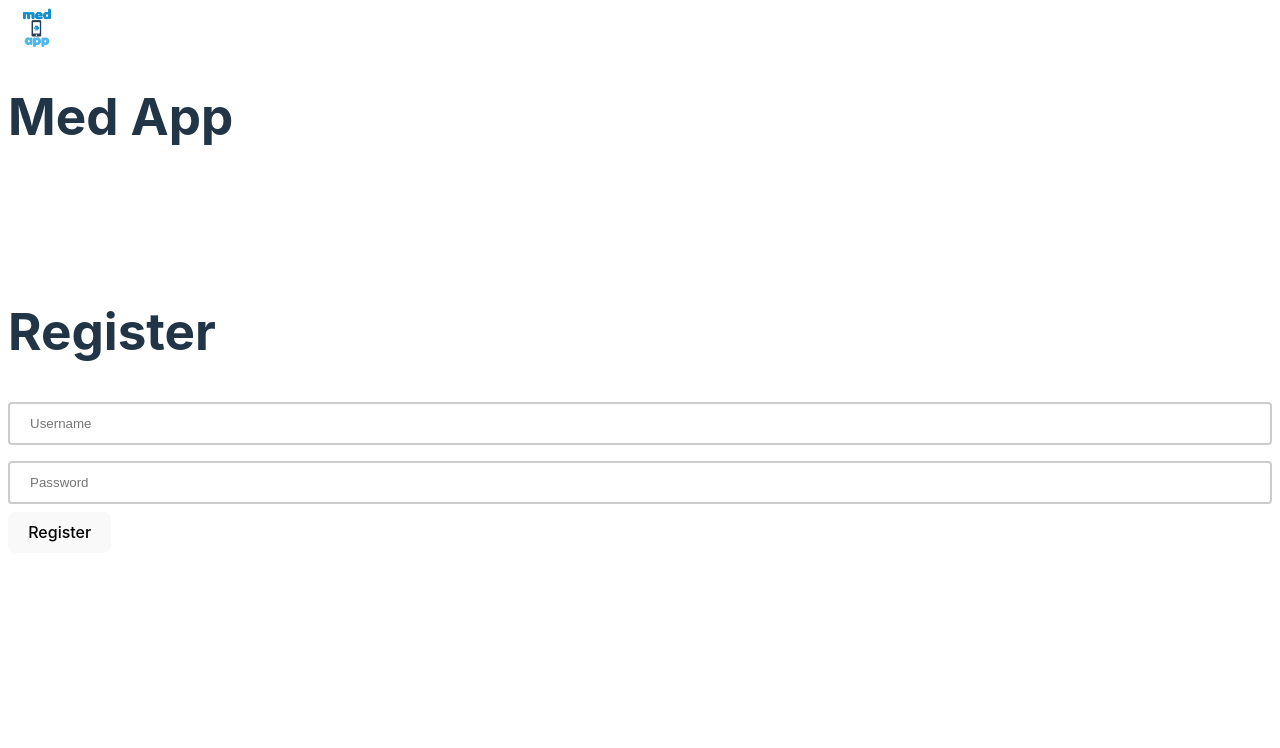
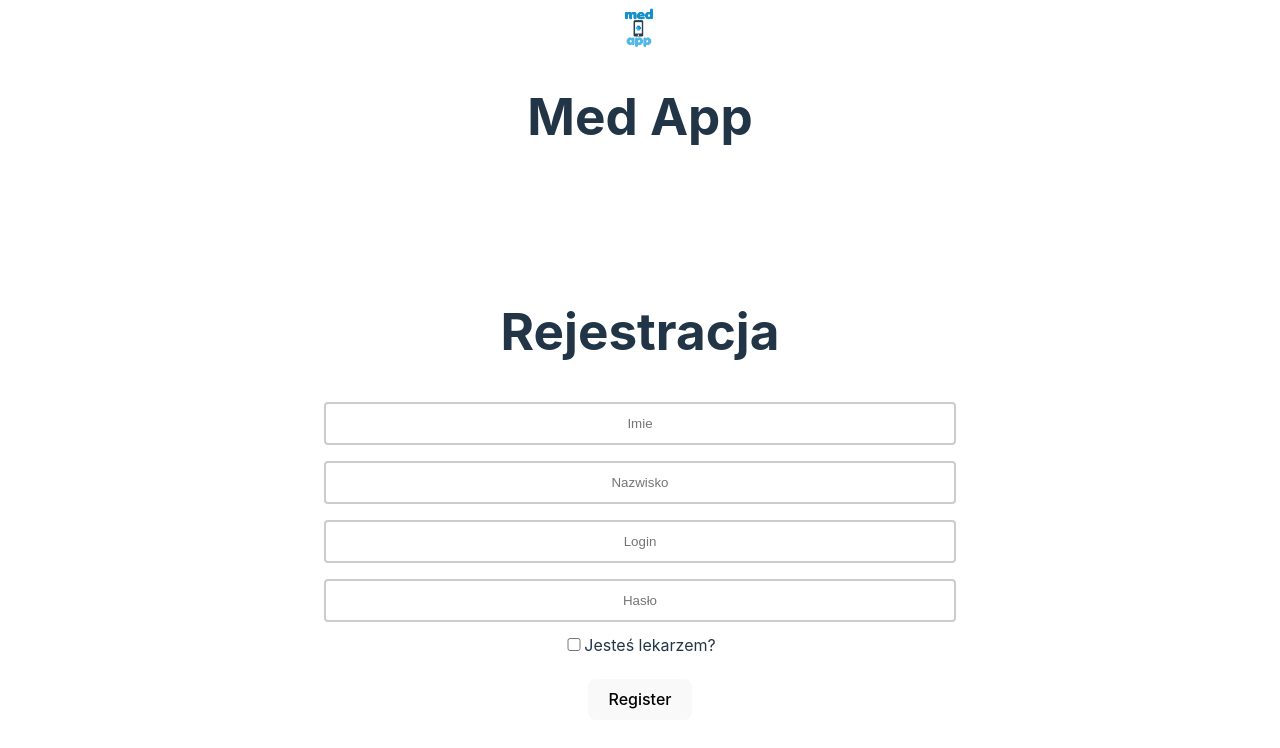
Before and after one commit to kacperk72/Aplikacje-internetowe2, a React (Vite) app in the folder frontend/med-app/: page /doctor in a window 1280 px wide. Shown: the top 748 px of the page. Built offline with nearby package versions, Linux system fonts and the light colour scheme.

Commit message:
login and register changes

```diff
--- a/frontend/med-app/package.json
+++ b/frontend/med-app/package.json
@@ -12,11 +12,13 @@
   "dependencies": {
     "axios": "^1.4.0",
     "cors": "^2.8.5",
+    "js-cookie": "^3.0.5",
     "react": "^18.2.0",
     "react-dom": "^18.2.0",
     "react-router-dom": "^6.11.2"
   },
   "devDependencies": {
+    "@types/js-cookie": "^3.0.3",
     "@types/react": "^18.0.37",
     "@types/react-dom": "^18.0.11",
     "@typescript-eslint/eslint-plugin": "^5.59.0",
--- a/frontend/med-app/src/App.css
+++ b/frontend/med-app/src/App.css
@@ -1,4 +1,24 @@
+* {
+  align-items: center;
+  text-align: center;
+}
+form {
+  width: 50%;
+  margin: 0 auto;
 
+}
+.registerForm {
+  width: 100%;
+  text-align: center;
+  justify-content: center;
+  align-items: center;
+}
+.checkboxInput {
+  width: 20px;
+}
+.registerButton, .loginButton{
+  margin-top: 20px;
+}
 /* App.css */
 .app-header {
   background-color: #282c34;
--- a/frontend/med-app/src/App.tsx
+++ b/frontend/med-app/src/App.tsx
@@ -4,6 +4,7 @@ import Login from './login/login';
 import Register from './register/register';
 import HomePage from './home/home';
 import logo from '././assets/medapp-logo.png';
+import UserPage from './user/user';
 
 function App() {
   return (
@@ -27,7 +28,7 @@ function App() {
               <Route path="/login" element={<Login />} />
               <Route path="/register" element={<Register />} />
               <Route path="/doctor" element={<Register />} />
-              <Route path="/user" element={<Register />} />
+              <Route path="/user" element={<UserPage />} />
             </Routes>
           </div>
         </Router>
--- a/frontend/med-app/src/login/login.tsx
+++ b/frontend/med-app/src/login/login.tsx
@@ -1,5 +1,6 @@
 import React, { useState } from 'react';
 import axios from 'axios';
+import Cookies from 'js-cookie';
 
 function Login() {
   const [username, setUsername] = useState('');
@@ -14,7 +15,9 @@ function Login() {
         password
       });
 
-      alert(res.data);
+      Cookies.set('user', JSON.stringify(res.data.user));
+
+      alert('Logged in successfully');
       window.location.reload();
 
     } catch (error) {
@@ -24,22 +27,22 @@ function Login() {
 
   return (
     <form onSubmit={handleSubmit}>
-      <h1>Login</h1>
+      <h1>Logowanie</h1>
       <input
         type="text"
-        placeholder="Username"
+        placeholder="Login"
         value={username}
         onChange={e => setUsername(e.target.value)}
         required
       />
       <input
         type="password"
-        placeholder="Password"
+        placeholder="Hasło"
         value={password}
         onChange={e => setPassword(e.target.value)}
         required
       />
-      <button type="submit">Login</button>
+      <button type="submit" className='loginButton'>Zaloguj</button>
     </form>
   );
 }
--- a/frontend/med-app/src/register/register.tsx
+++ b/frontend/med-app/src/register/register.tsx
@@ -4,13 +4,19 @@ import axios from 'axios';
 function Register() {
   const [username, setUsername] = useState('');
   const [password, setPassword] = useState('');
+  const [name, setName] = useState('');
+  const [surname, setSurname] = useState('');
+  const [isDoctor, setIsDoctor] = useState(false);
 
   const handleSubmit = async (event: any) => {
     event.preventDefault();
     try {
       const response = await axios.post('http://localhost:3000/register', {
         username,
-          password
+        password,
+        name,
+        surname,
+        isDoctor
       });
       alert(response.data);
       window.location.reload();
@@ -20,24 +26,50 @@ function Register() {
   };
 
   return (
+    <div className='registerForm'>
     <form onSubmit={handleSubmit}>
-      <h1>Register</h1>
+      <h1>Rejestracja</h1>
       <input
         type="text"
-        placeholder="Username"
+        placeholder="Imie"
+        value={name}
+        onChange={e => setName(e.target.value)}
+        required
+      />
+      <input
+        type="text"
+        placeholder="Nazwisko"
+        value={surname}
+        onChange={e => setSurname(e.target.value)}
+        required
+      />
+      <input
+        type="text"
+        placeholder="Login"
         value={username}
         onChange={e => setUsername(e.target.value)}
         required
       />
       <input
         type="password"
-        placeholder="Password"
+        placeholder="Hasło"
         value={password}
         onChange={e => setPassword(e.target.value)}
         required
       />
-      <button type="submit">Register</button>
+      <label>
+        <input
+          type="checkbox"
+          checked={isDoctor}
+          className='checkboxInput'
+          onChange={e => setIsDoctor(e.target.checked)}
+        />
+        Jesteś lekarzem?
+      </label>
+      <br></br>
+      <button type="submit" className='registerButton'>Register</button>
     </form>
+    </div>
   );
 }
 
--- a/frontend/med-app/src/user/user.tsx
+++ b/frontend/med-app/src/user/user.tsx
@@ -0,0 +1,46 @@
+import React, { useState, useEffect } from 'react';
+import axios from 'axios';
+import Cookies from 'js-cookie';
+
+function UserPage() {
+  const [reviews, setReviews] = useState([]);
+  const user = JSON.parse(Cookies.get('user') || '{}');
+
+  useEffect(() => {
+    fetchReviews();
+  }, []);
+
+  const fetchReviews = async () => {
+    try {
+      const response = await axios.get(`http://localhost:3000/reviews?userId=${user.id}`);
+      setReviews(response.data);
+    } catch (error) {
+      console.error(error);
+    }
+  };
+
+  return (
+    <div>
+      <h1>Profil użytkownika</h1>
+      <h2>{user.name} {user.surname}</h2>
+      <h3>{user.isDoctor ? 'Lekarz' : 'Pacjent'}</h3>
+
+      <h2>Opinie</h2>
+      {reviews.length > 0 ? (
+        <ul>
+          {reviews.map((review: any) => (
+            <li key={review.id}>
+              <h3>{review.doctorName}</h3>
+              <p>{review.comment}</p>
+              <p>Ocena: {review.mark}</p>
+            </li>
+          ))}
+        </ul>
+      ) : (
+        <p>Brak opinii</p>
+      )}
+    </div>
+  );
+}
+
+export default UserPage;
```
Also changed, not shown: 2 other files (tests, documents, lock files or other folders). Lines whose indentation alone changed are shown as unchanged.
